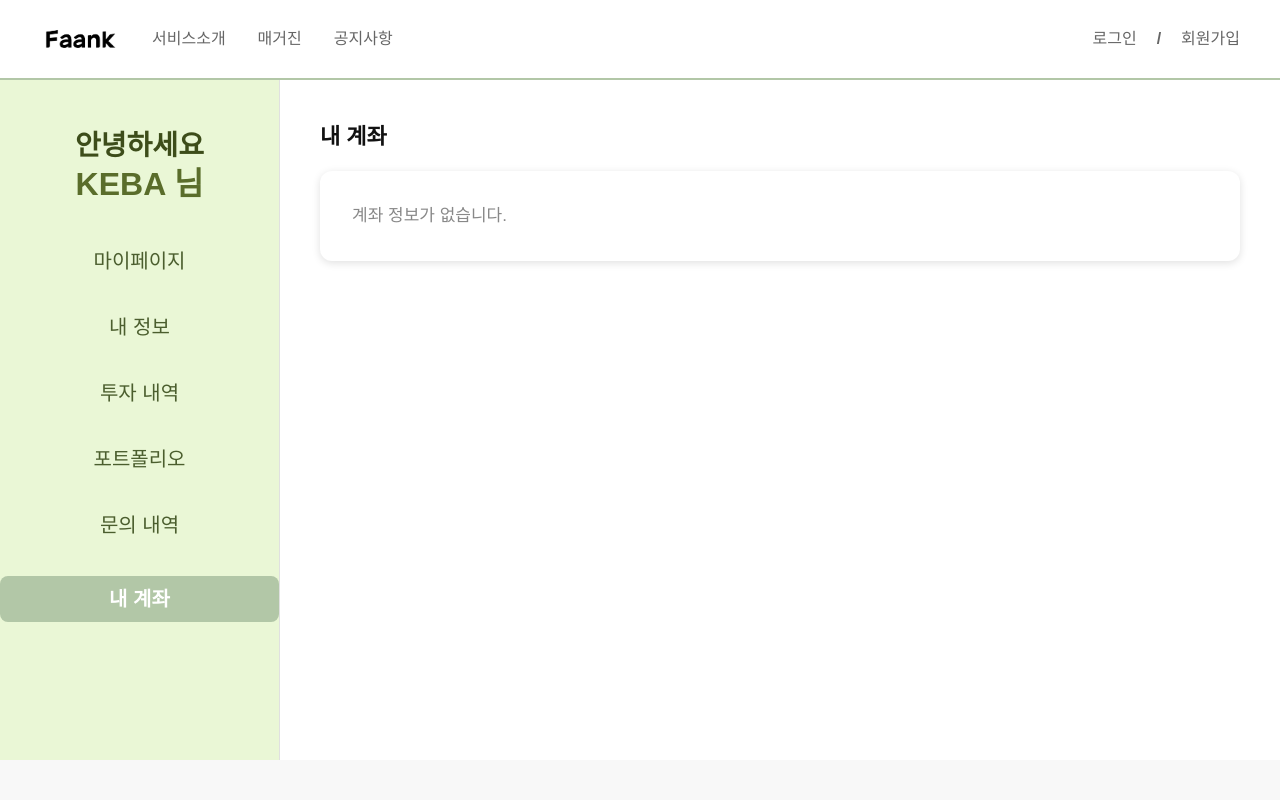
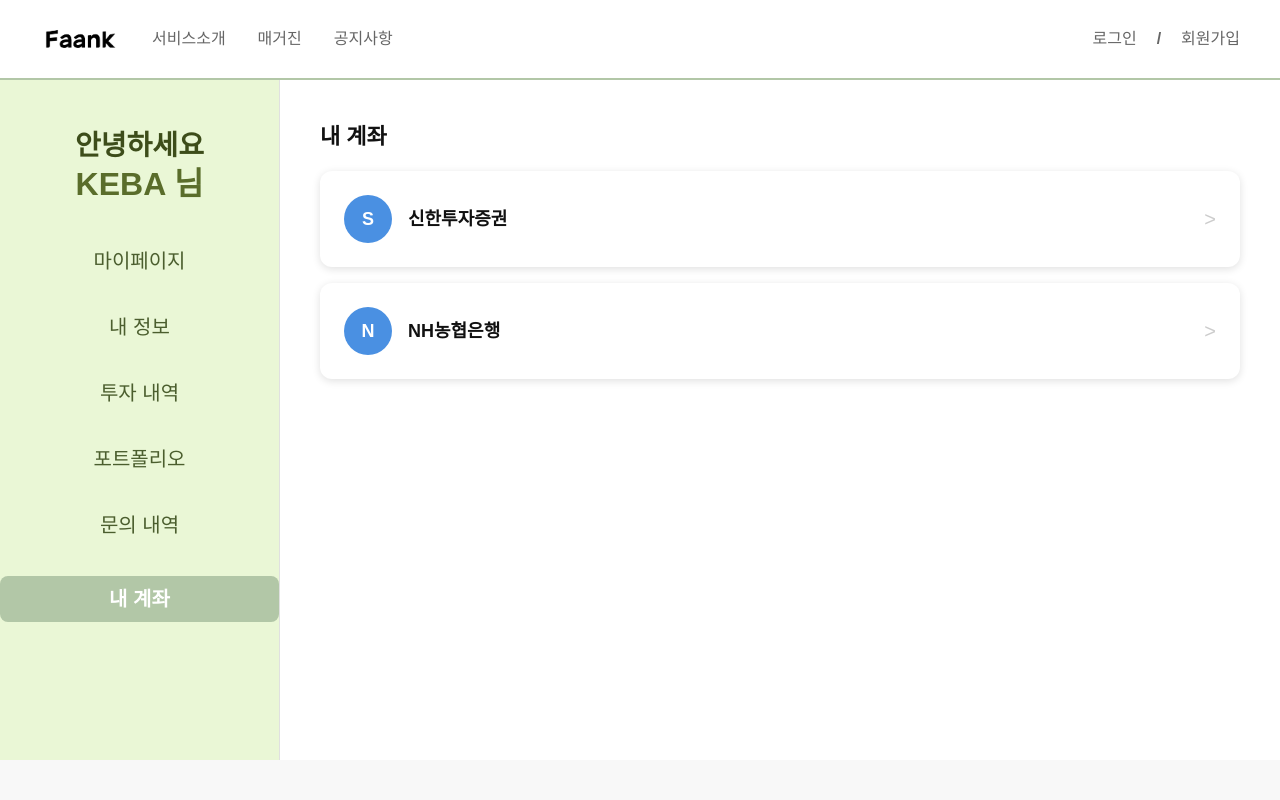
Before and after one commit to Faank-Web/KEBA-front, a Next.js app: page /mypage/account in a window 1280 px wide. Shown: the top 800 px of the page. Built offline with nearby package versions, Linux system fonts and the light colour scheme.

Commit message:
마이페이지 수정

```diff
--- a/src/app/mypage/account/page.tsx
+++ b/src/app/mypage/account/page.tsx
@@ -1,13 +1,203 @@
 "use client";
-import React from "react";
+import React, { useState } from "react";
 
 export default function MyAccountPage() {
+  const [selectedAccount, setSelectedAccount] = useState<string | null>(null);
+  const [showModal, setShowModal] = useState(false);
+
+  // 계좌 데이터
+  const accounts = [
+    { id: "shinhan", name: "신한투자증권", icon: "S" },
+    { id: "nh", name: "NH농협은행", icon: "N" }
+  ];
+
+  // 투자 상품 데이터
+  const products = [
+    { name: "전략형 투자 상품", amount: "20,000원 투자", profit: "+3%", isPositive: true },
+    { name: "안정형 투자 상품", amount: "50,000원 투자", profit: "-3%", isPositive: false }
+  ];
+
+  const handleAccountClick = (accountName: string) => {
+    setSelectedAccount(accountName);
+    setShowModal(true);
+  };
+
+  const closeModal = () => {
+    setShowModal(false);
+    setSelectedAccount(null);
+  };
+
   return (
     <div style={{ width: "100%" }}>
       <div style={{ fontSize: 22, fontWeight: 700, color: "#111", marginBottom: 18 }}>내 계좌</div>
-      <div style={{ background: "#fff", borderRadius: 12, boxShadow: "0 2px 8px #e0e0e0", padding: 32, fontSize: 17, color: "#888" }}>
-        계좌 정보가 없습니다.
+
+      {/* 계좌 목록 */}
+      <div style={{ display: "flex", flexDirection: "column", gap: 16 }}>
+        {accounts.map((account) => (
+          <div
+            key={account.id}
+            onClick={() => handleAccountClick(account.name)}
+            style={{
+              background: "#fff",
+              borderRadius: 12,
+              boxShadow: "0 2px 8px #e0e0e0",
+              padding: 24,
+              display: "flex",
+              alignItems: "center",
+              justifyContent: "space-between",
+              cursor: "pointer",
+              transition: "transform 0.2s, box-shadow 0.2s"
+            }}
+            onMouseEnter={(e) => {
+              e.currentTarget.style.transform = "translateY(-2px)";
+              e.currentTarget.style.boxShadow = "0 4px 12px #d0d0d0";
+            }}
+            onMouseLeave={(e) => {
+              e.currentTarget.style.transform = "translateY(0)";
+              e.currentTarget.style.boxShadow = "0 2px 8px #e0e0e0";
+            }}
+          >
+            <div style={{ display: "flex", alignItems: "center", gap: 16 }}>
+              <div style={{
+                width: 48,
+                height: 48,
+                borderRadius: "50%",
+                background: "#4a90e2",
+                display: "flex",
+                alignItems: "center",
+                justifyContent: "center",
+                color: "#fff",
+                fontWeight: 700,
+                fontSize: 18
+              }}>
+                {account.icon}
+              </div>
+              <span style={{ fontSize: 18, fontWeight: 600, color: "#111" }}>{account.name}</span>
+            </div>
+            <div style={{ fontSize: 20, color: "#ccc" }}>&gt;</div>
+          </div>
+        ))}
       </div>
+
+      {/* 계좌 상세 모달 */}
+      {showModal && (
+        <div style={{
+          position: "fixed",
+          top: 0,
+          left: 0,
+          right: 0,
+          bottom: 0,
+          background: "rgba(0, 0, 0, 0.5)",
+          display: "flex",
+          alignItems: "center",
+          justifyContent: "center",
+          zIndex: 1000
+        }} onClick={closeModal}>
+          <div style={{
+            background: "#fff",
+            borderRadius: 16,
+            padding: 32,
+            width: "90%",
+            maxWidth: 500,
+            maxHeight: "80vh",
+            overflow: "auto"
+          }} onClick={(e) => e.stopPropagation()}>
+
+            {/* 모달 헤더 */}
+            <div style={{ display: "flex", alignItems: "center", justifyContent: "space-between", marginBottom: 24 }}>
+              <div style={{ display: "flex", alignItems: "center", gap: 16 }}>
+                <div style={{
+                  width: 48,
+                  height: 48,
+                  borderRadius: "50%",
+                  background: "#4a90e2",
+                  display: "flex",
+                  alignItems: "center",
+                  justifyContent: "center",
+                  color: "#fff",
+                  fontWeight: 700,
+                  fontSize: 18
+                }}>
+                  {selectedAccount === "신한투자증권" ? "S" : "N"}
+                </div>
+                <span style={{ fontSize: 20, fontWeight: 700, color: "#111" }}>{selectedAccount}</span>
+              </div>
+              <button
+                onClick={closeModal}
+                style={{
+                  background: "none",
+                  border: "none",
+                  fontSize: 24,
+                  color: "#ccc",
+                  cursor: "pointer",
+                  padding: 4
+                }}
+              >
+                ×
+              </button>
+            </div>
+
+            {/* 투자 상품 목록 */}
+            <div style={{ marginBottom: 32 }}>
+              <div style={{ fontSize: 18, fontWeight: 600, color: "#111", marginBottom: 16 }}>투자 상품</div>
+              <div style={{ display: "flex", flexDirection: "column", gap: 16 }}>
+                {products.map((product, index) => (
+                  <div key={index} style={{
+                    display: "flex",
+                    alignItems: "center",
+                    gap: 16,
+                    padding: 16,
+                    background: "#f8f8f8",
+                    borderRadius: 8
+                  }}>
+                    <div style={{
+                      width: 60,
+                      height: 60,
+                      background: "#ddd",
+                      borderRadius: 8,
+                      display: "flex",
+                      alignItems: "center",
+                      justifyContent: "center",
+                      fontSize: 12,
+                      color: "#666"
+                    }}>
+                      상품 이미지
+                    </div>
+                    <div style={{ flex: 1 }}>
+                      <div style={{ fontSize: 16, fontWeight: 600, color: "#111", marginBottom: 4 }}>{product.name}</div>
+                      <div style={{ fontSize: 14, color: "#666" }}>{product.amount}</div>
+                    </div>
+                    <div style={{
+                      fontSize: 16,
+                      fontWeight: 700,
+                      color: product.isPositive ? "#4a90e2" : "#e74c3c"
+                    }}>
+                      {product.profit}
+                    </div>
+                  </div>
+                ))}
+              </div>
+            </div>
+
+            {/* 출금요청 버튼 */}
+            <button style={{
+              width: "100%",
+              background: "#6b8e23",
+              color: "#fff",
+              border: "none",
+              borderRadius: 8,
+              padding: "16px 0",
+              fontSize: 16,
+              fontWeight: 700,
+              cursor: "pointer",
+              transition: "background 0.2s"
+            }} onMouseEnter={(e) => e.currentTarget.style.background = "#5a7a1e"}
+               onMouseLeave={(e) => e.currentTarget.style.background = "#6b8e23"}>
+              출금요청
+            </button>
+          </div>
+        </div>
+      )}
     </div>
   );
 }
```
